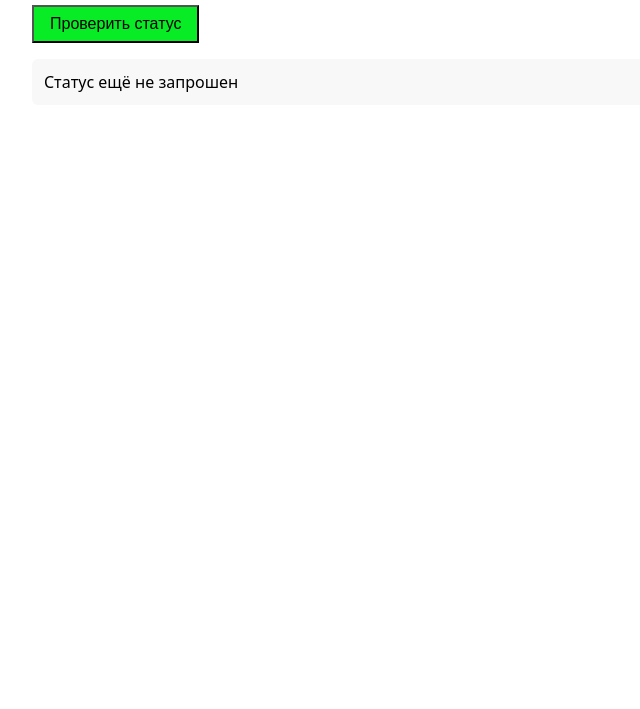
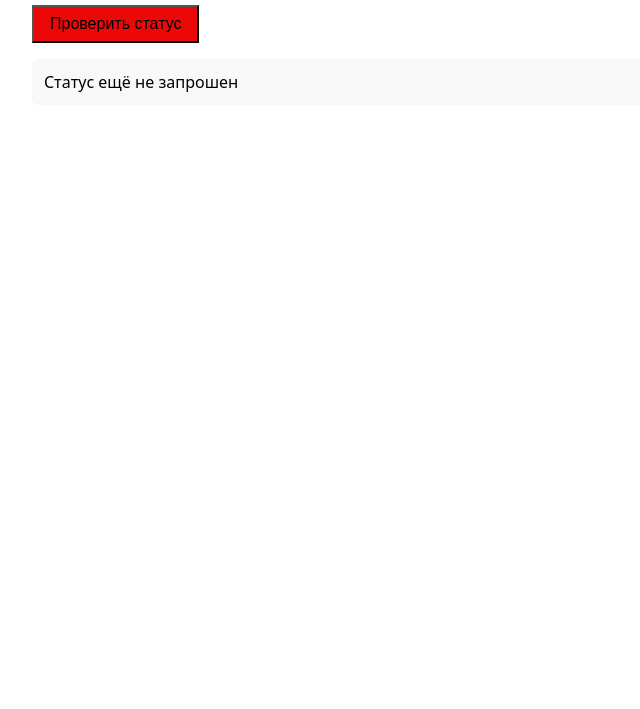
Before and after one commit to TimDen1349/simple-ci-cd-project, a website built with Vite: page client/index.html in a window 1280 px wide. Shown: the part 91-800 px from the top of the page, without its empty margins (0-640 px from the left). Built offline with nearby package versions, Linux system fonts and the light colour scheme.

Commit message:
Проверка пересборки 6

```diff
--- a/client/src/style.css
+++ b/client/src/style.css
@@ -1,3 +1,3 @@
 body { font-family: system-ui, sans-serif; margin: 2rem; }
-button { padding: .5rem 1rem; font-size: 1rem; cursor: pointer; background: #08ec26; }
+button { padding: .5rem 1rem; font-size: 1rem; cursor: pointer; background: #ec0808; }
 #result { margin-top: 1rem; padding: .75rem; background: #f8f8f8; border-radius: 6px; }
```
